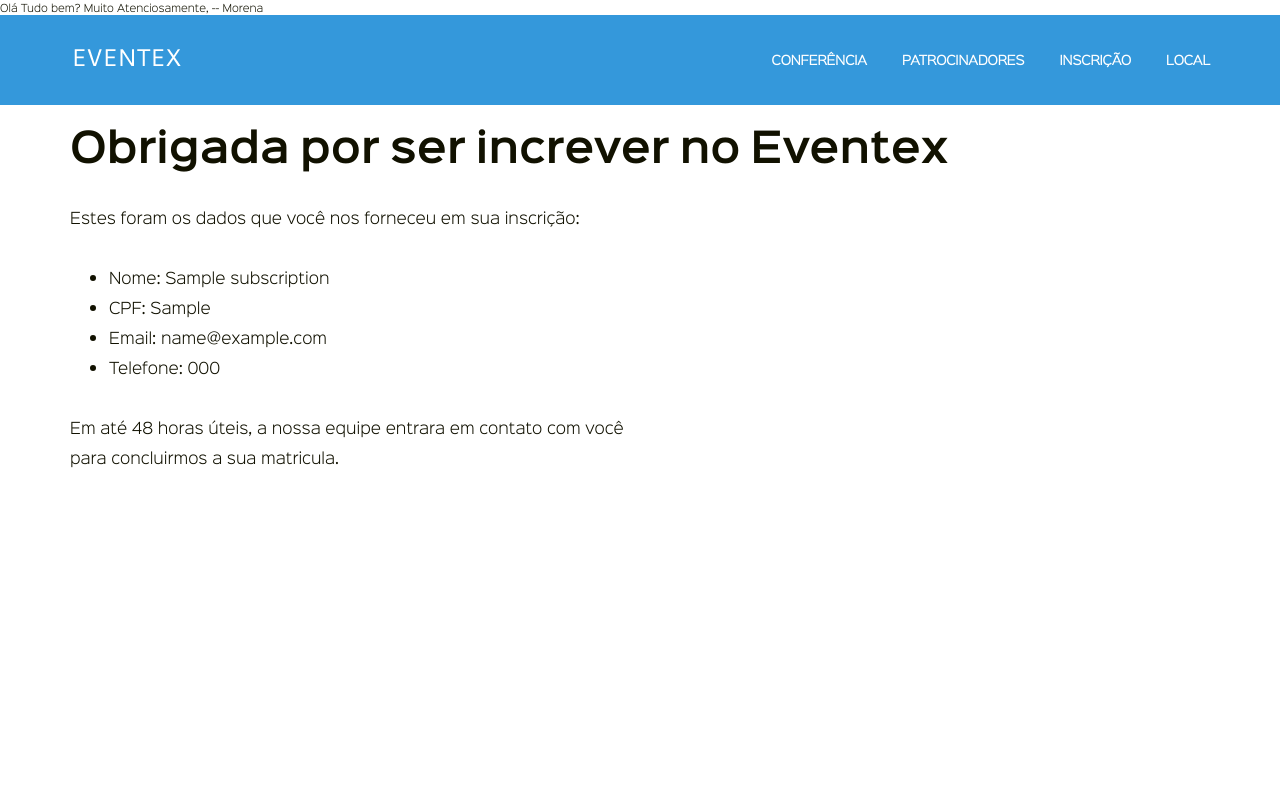
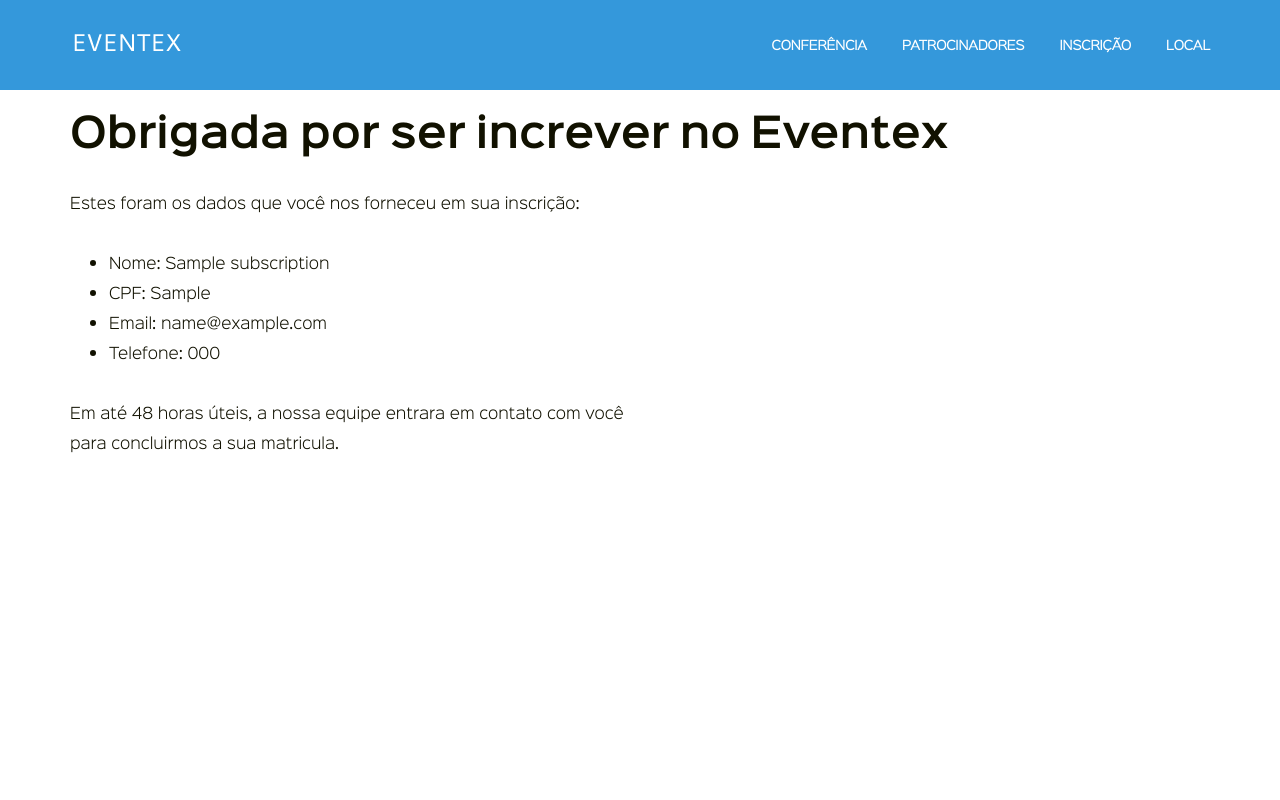
Before and after one commit to djwesleyborges/welcometothedjango-eventex, a Django app: page /inscricao/1/ in a window 1280 px wide. Run offline with Django 4.2, Linux system fonts and the light colour scheme; tables that the repository leaves empty hold one stand-in row (values such as "Sample post").

Commit message:
feat: correção do template

```diff
--- a/eventex/subscriptions/templates/subscriptions/subscription_detail.html
+++ b/eventex/subscriptions/templates/subscriptions/subscription_detail.html
@@ -1,12 +1,3 @@
-Olá Tudo bem?
-
-Muito
-
-
-Atenciosamente,
---
-Morena
-
 {% extends 'base.html' %}
 
 {% block content %}
```
